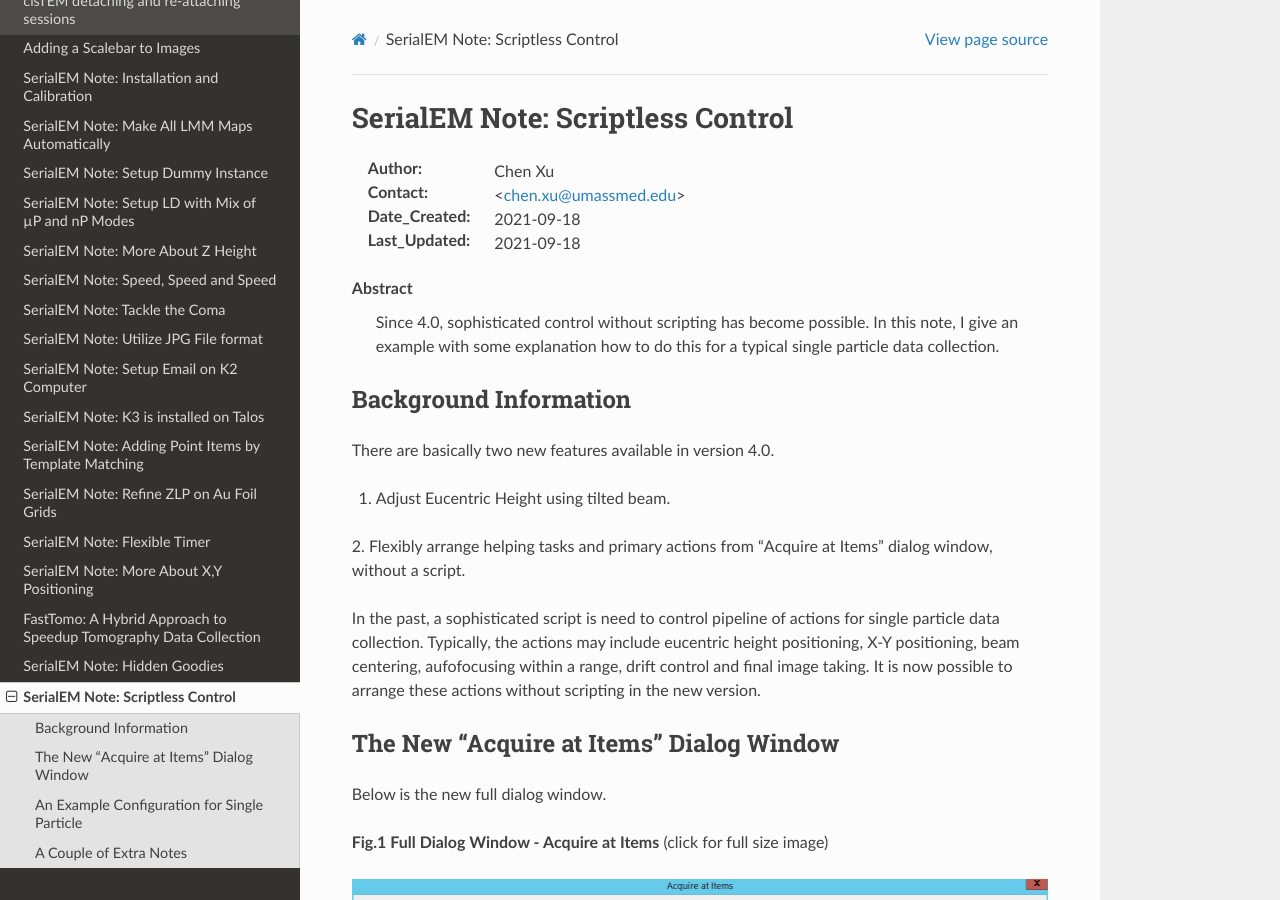
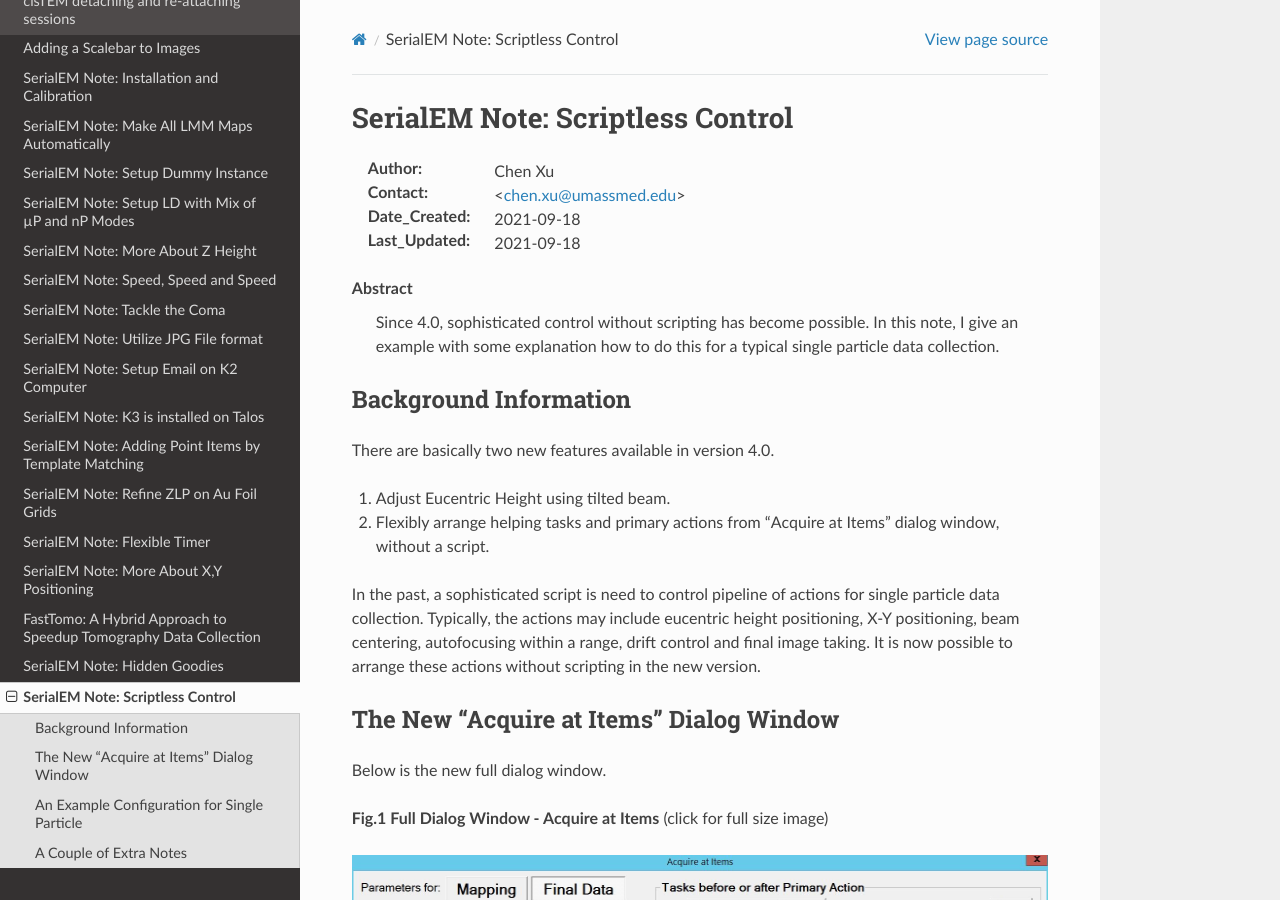
Before and after one commit to xuchen66/sphinx-emdocs, a Sphinx documentation site: the page built from source/serialem-note-control-without-scripting.rst, in a window 1280 px wide and 900 px high. Built offline with Sphinx 7.4.7 and the Read the Docs theme 2.0.0, drawn with Linux system fonts in a browser that asks for light colours; pages that are not in the unit, such as notebooks, are missing from menus; some of the changed text lies outside the part shown.

Commit message:
Update serialem-note-control-without-scripting.rst

```diff
--- a/source/serialem-note-control-without-scripting.rst
+++ b/source/serialem-note-control-without-scripting.rst
@@ -25,13 +25,14 @@
 
 1. Adjust Eucentric Height using tilted beam.
 2. Flexibly arrange helping tasks and primary actions from "Acquire at
-Items" dialog window, without a script.
+   Items" dialog window, without a script.
 
 In the past, a sophisticated script is need to control pipeline of actions
 for single particle data collection. Typically, the actions may include
 eucentric height positioning, X-Y positioning, beam centering,
-aufofocusing within a range, drift control and final image taking. It is
-now possible to arrange these actions without scripting in the new version.
+autofocusing within a range, drift control and final image taking. It is
+now possible to arrange these actions without scripting in the new
+version.
 
 .. _dialog:
 
@@ -50,7 +51,8 @@
 Indeed, it looks quite different from previous versions. Here are a few
 things to mention:
 
-- Left side of the windows is for Primary actions and bunch of options. Right side is for helping tasks to be selected and setup to use.
+- Left side of the windows is for Primary actions and bunch of options.
+  Right side is for helping tasks to be selected and setup to use.
 - Multiple Shot is new on primary action list compared to before.
 - For each task on the right side, there are three things to set.
 
@@ -66,7 +68,8 @@
 An Example Configuration for Single Particle
 --------------------------------------------
 
-If I hide the non-selected, I get a short, more focused dialog windows like below.
+If I hide the non-selected, I get a short, more focused dialog windows like
+below.
 
 **Fig.2 Configured Dialog Windows - an exmaple** (click for full size image)
 
@@ -83,7 +86,7 @@
 A Couple of Extra Notes
 -----------------------
 
-1. if the "Cycle defocus..." under "Primary Action-related Options" is
+1. If the "Cycle defocus..." under "Primary Action-related Options" is
 checked, the target defocus will change for every "Acquire at Items" cycle
 run. There is no longer needed to have a script for the cycling target
 defocus.
```
